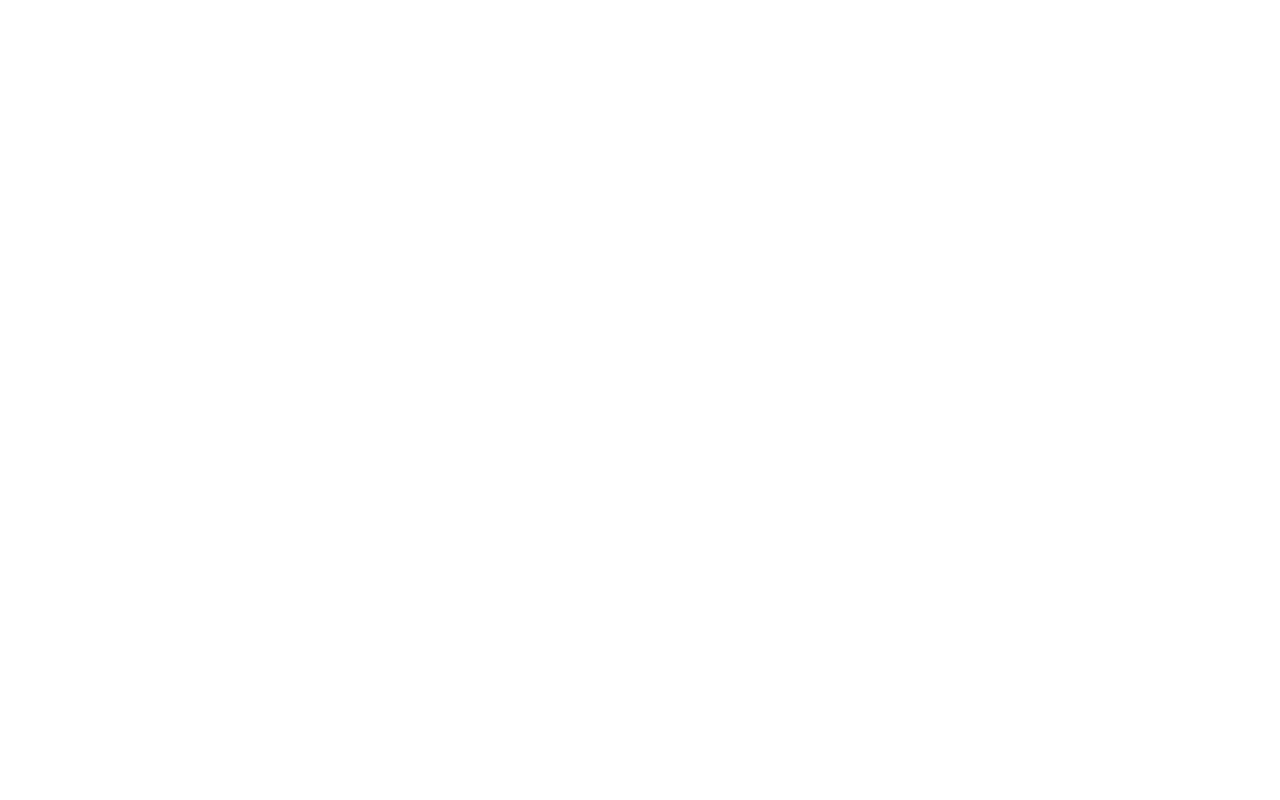
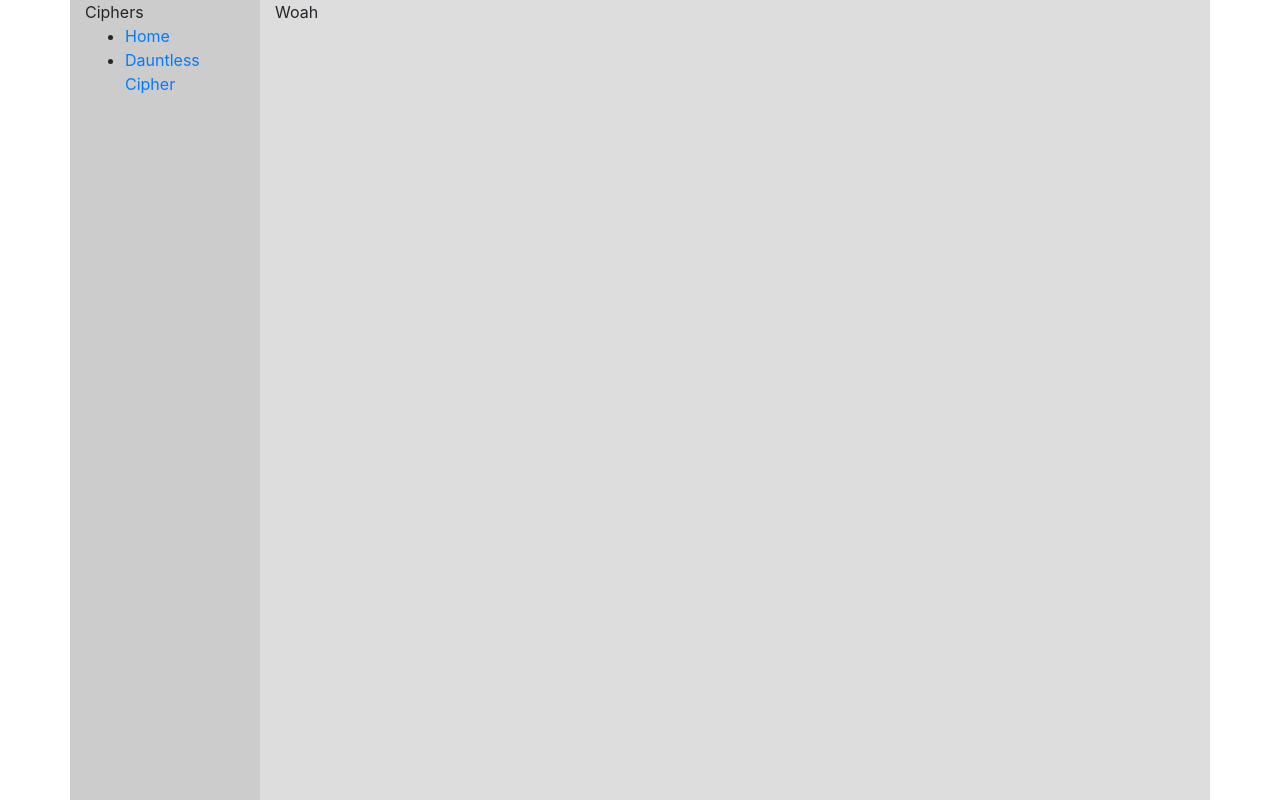
Before and after one commit to james-ritchey/Dauntless-Cipher, a plain HTML site: page index.html in a window 1280 px wide. Drawn offline with nearby package versions, Linux system fonts and the light colour scheme.

Commit message:
started HTML skeleton and base style

```diff
--- a/assets/style.css
+++ b/assets/style.css
@@ -0,0 +1,16 @@
+nav {
+    background: #cccccc;
+}
+
+#content {
+    height: 100vh;
+    background: #dddddd;
+}
+
+header {
+    background: #aaaaaa
+}
+
+body {
+    margin: 0;
+}
--- a/index.html
+++ b/index.html
@@ -2,10 +2,41 @@
 <html lang="en-us">
     <head>
         <meta charset="UTF-8">
-        <Title>Chi's Dumb Cypher Thing</Title>
+        <Title>Chi's Dumb Cipher Thing</Title>
+        <link rel="stylesheet" href="https://stackpath.bootstrapcdn.com/bootstrap/4.1.3/css/bootstrap.min.css" integrity="sha384-MCw98/SFnGE8fJT3GXwEOngsV7Zt27NXFoaoApmYm81iuXoPkFOJwJ8ERdknLPMO" crossorigin="anonymous">
+        <link rel="stylesheet" href="/assets/style.css">
     </head>
+<div class="container">
+    <div class="row">
+        <nav class="col-md-2">
+            <a>Ciphers</a>
+            <ul>
+                <li>
+                    <a href="#">Home</a>
+                </li>
+                <li>
+                    <a href="#">Dauntless Cipher</a>
+                </li>
+            </ul>
+        </nav>
+
+        <header>
+
+        </header>
 
 
+        <div class="col-md-10" id="content">
+            <p>Woah</p>
+        </div>
 
 
+        <footer>
+
+        </footer>
+    </div>
+
+</div>
+<script src="https://code.jquery.com/jquery-3.3.1.slim.min.js" integrity="sha384-q8i/X+965DzO0rT7abK41JStQIAqVgRVzpbzo5smXKp4YfRvH+8abtTE1Pi6jizo" crossorigin="anonymous"></script>
+<script src="https://cdnjs.cloudflare.com/ajax/libs/popper.js/1.14.3/umd/popper.min.js" integrity="sha384-ZMP7rVo3mIykV+2+9J3UJ46jBk0WLaUAdn689aCwoqbBJiSnjAK/l8WvCWPIPm49" crossorigin="anonymous"></script>
+<script src="https://stackpath.bootstrapcdn.com/bootstrap/4.1.3/js/bootstrap.min.js" integrity="sha384-ChfqqxuZUCnJSK3+MXmPNIyE6ZbWh2IMqE241rYiqJxyMiZ6OW/JmZQ5stwEULTy" crossorigin="anonymous"></script>
 </html>
```
